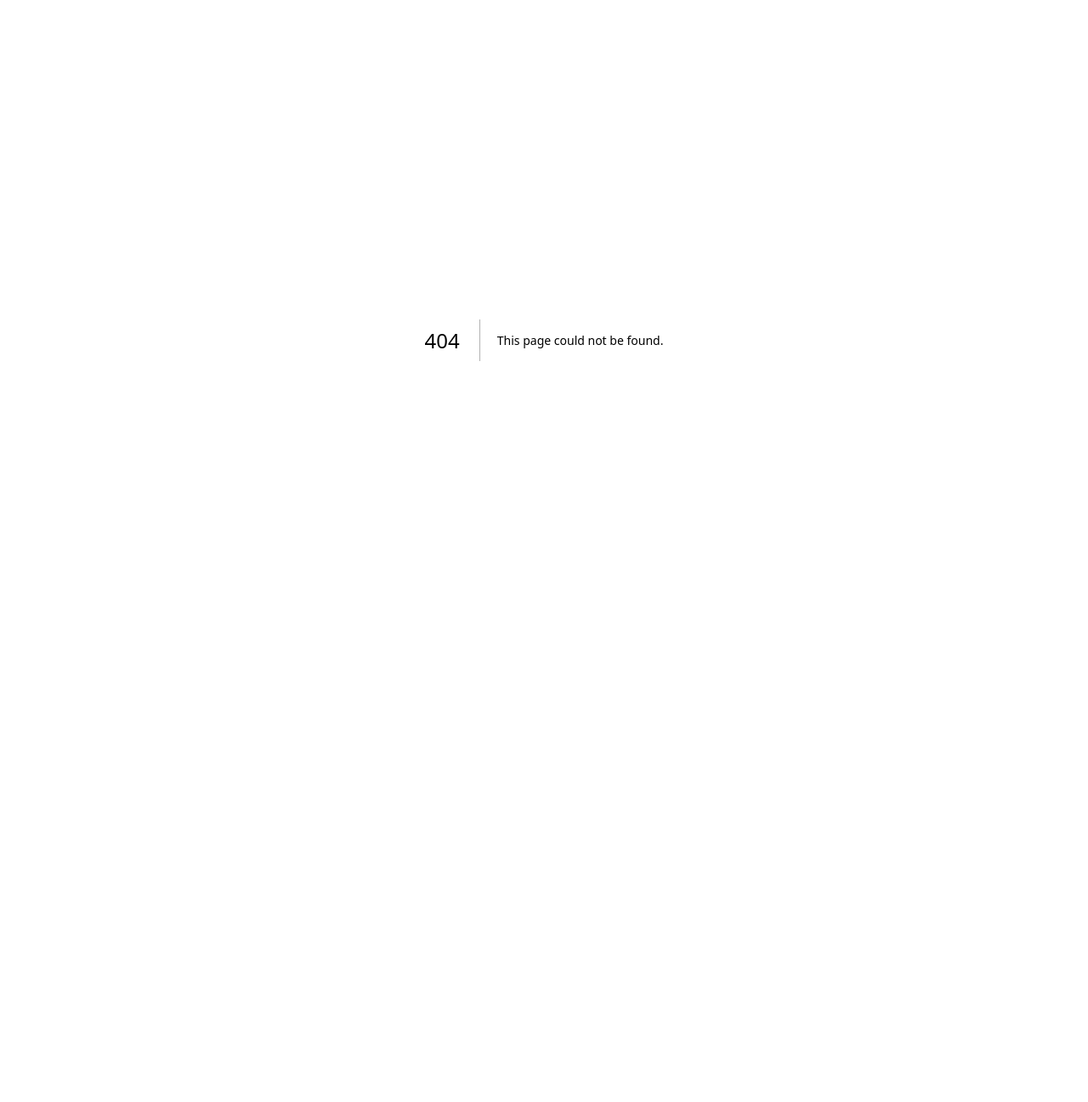
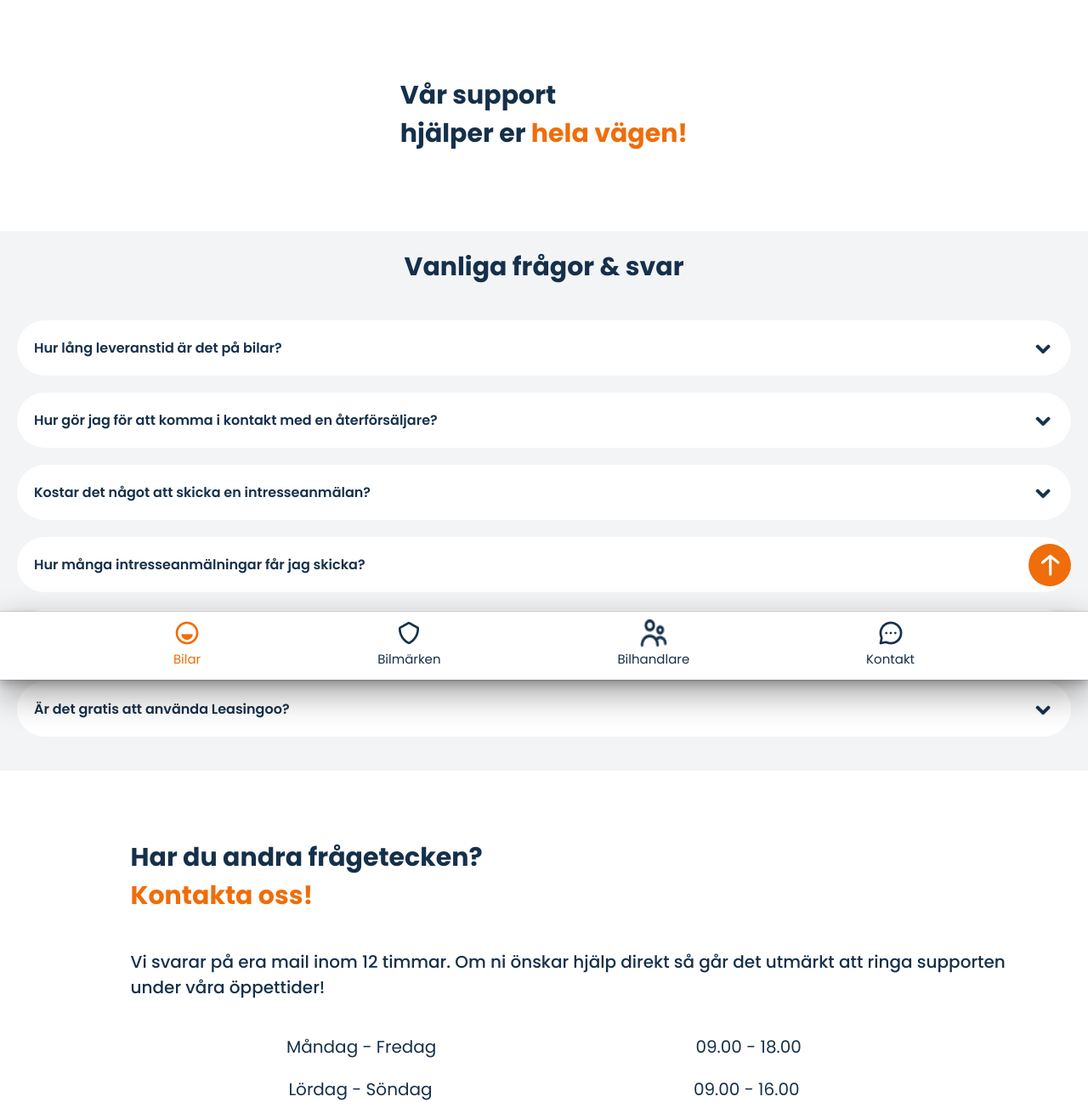
Before and after one commit to Leasingoo/leasingoo-main, a Next.js app: page /contact in a window 1280 px wide. Before the commit this address had no page. Shown: the top 1297 px of the page at 85% size. Before the commit the page ends 800 px from the top, so only its background shows below. Built offline with nearby package versions, Linux system fonts and the light colour scheme.

Commit message:
finished contact page

```diff
--- a/components/landing-page/Footer.tsx
+++ b/components/landing-page/Footer.tsx
@@ -6,7 +6,7 @@ import { SocialMediaButtonItem } from "../items/SocialMediaButtonItem";
 import { useMediaQuery } from "@material-ui/core";
 import { footerSocialMedia } from "../../helpers/static-data/landingPageData";
 
-export const Footer = ({ showSteps }: { showSteps?: boolean }) => {
+export const Footer = ({ contactPage }: { contactPage?: boolean }) => {
   const isMobile = useMediaQuery("(max-width:1400px)");
   const [privateLeasingLinks, setPrivateLeasingLinks] = useState([
     { name: "Jämför leasing", link: "" },
@@ -35,6 +35,7 @@ export const Footer = ({ showSteps }: { showSteps?: boolean }) => {
 
   return (
     <Flex flexDir="column" width="100%">
+      {!contactPage && (
         <Flex
           flexDir="column"
           w="100%"
@@ -81,6 +82,7 @@ export const Footer = ({ showSteps }: { showSteps?: boolean }) => {
             </Button>
           </Flex>
         </Flex>
+      )}
 
       <Flex
         flexDir="column"
--- /dev/null
+++ b/helpers/static-data/contactPageData.ts
@@ -0,0 +1,31 @@
+export const questionsAnswers = [
+  {
+    question: "Hur lång leveranstid är det på bilar?",
+    answer: "Some random answer, it will be this for now",
+  },
+  {
+    question: "Hur gör jag för att komma i kontakt med en återförsäljare?",
+    answer: "Some random answer, it will be this for now",
+  },
+  {
+    question: "Kostar det något att skicka en intresseanmälan?",
+    answer: "Some random answer, it will be this for now",
+  },
+  {
+    question: "Hur många intresseanmälningar får jag skicka?",
+    answer: "Some random answer, it will be this for now",
+  },
+  {
+    question: "Kan jag skicka flera intresseanmälningar samtidigt?",
+    answer: "Some random answer, it will be this for now",
+  },
+  {
+    question: "Är det gratis att använda Leasingoo?",
+    answer: "Some random answer, it will be this for now",
+  },
+];
+
+export const openingTimes = [
+  { days: "Måndag - Fredag", hours: "09.00 - 18.00" },
+  { days: "Lördag - Söndag", hours: "09.00 - 16.00" },
+];
--- /dev/null
+++ b/pages/contact.tsx
@@ -0,0 +1,210 @@
+import { Button, Flex, Text } from "@chakra-ui/react";
+import { useMediaQuery } from "@material-ui/core";
+import Image from "next/image";
+import { useState } from "react";
+import { Footer } from "../components/landing-page/Footer";
+import { Navbar } from "../components/landing-page/Navbar";
+import {
+  openingTimes,
+  questionsAnswers,
+} from "../helpers/static-data/contactPageData";
+
+const ContactPage = () => {
+  const isMobile = useMediaQuery("(max-width:1400px)");
+  const [selectedQuestion, setSelectedQuestion] = useState<
+    number | undefined
+  >();
+
+  return (
+    <Flex flexDir="column" scrollBehavior="smooth" alignItems="center">
+      <Navbar />
+      <Flex
+        pos="relative"
+        w="100%"
+        flexDir="column"
+        mt={"90px"}
+        mb={20}
+        alignItems="center"
+      >
+        {!isMobile && (
+          <Image
+            alt="header-image"
+            src={require("../assets/contact-page-header.png")}
+            style={{ width: "100%", height: "auto" }}
+          />
+        )}
+        {isMobile ? (
+          <Flex
+            w="100%"
+            flexDir="column"
+            alignItems="center"
+            justifyContent="center"
+          >
+            <Text color="#15304B" fontWeight="bold" fontSize={"30px"} mb={3}>
+              Vår support <br />
+              hjälper er <span style={{ color: "#EF6D0A" }}>hela vägen!</span>
+            </Text>
+          </Flex>
+        ) : (
+          <Text
+            color="#fff"
+            fontWeight="bold"
+            position={"absolute"}
+            fontSize="50px"
+            top={230}
+            left={400}
+            w={600}
+          >
+            Vår support hjälper er{" "}
+            <span style={{ color: "#EF6D0A" }}>hela vägen!</span>
+          </Text>
+        )}
+      </Flex>
+
+      <Flex
+        flexDir="column"
+        width={isMobile ? "100%" : "60%"}
+        mb={20}
+        alignItems={isMobile ? "center" : ""}
+        bgColor={isMobile ? "#15304B0D" : "#fff"}
+        p={isMobile ? 5 : 0}
+      >
+        <Text color="#15304B" fontSize={30} fontWeight="bold" mb={10}>
+          Vanliga frågor & svar
+        </Text>
+
+        {questionsAnswers.map((item, i) => (
+          <Flex
+            key={i}
+            flexDir="row"
+            w={"100%"}
+            h={isMobile ? "65px" : "55px"}
+            bgColor={
+              selectedQuestion === i ? "#15304B" : isMobile ? "#fff" : "#F3F4F6"
+            }
+            alignItems="center"
+            justifyContent="space-between"
+            mb={5}
+            pl={isMobile ? 5 : 20}
+            borderRadius={50}
+            cursor="pointer"
+            _hover={{ bgColor: selectedQuestion !== i && "#cfd1d4" }}
+            onClick={() => {
+              setSelectedQuestion((p) => (p === i ? undefined : i));
+            }}
+          >
+            <Text
+              fontSize={isMobile ? "16px" : "20px"}
+              fontWeight={600}
+              color={selectedQuestion === i ? "#fff" : "#15304B"}
+            >
+              {item.question}
+            </Text>
+
+            <Image
+              alt="arrow-icon"
+              src={require(`../assets/${
+                selectedQuestion === i ? "arrow-icon-white" : "arrow-icon"
+              }.png`)}
+              style={{
+                width: 25,
+                height: 25,
+                objectFit: "cover",
+                transform:
+                  selectedQuestion === i ? "rotate(0deg)" : "rotate(180deg)",
+                marginRight: 20,
+                marginLeft: 10,
+              }}
+            />
+          </Flex>
+        ))}
+      </Flex>
+
+      <Flex flexDir="column" width={isMobile ? "95%" : "65%"} mb={20}>
+        <Text
+          color="#15304B"
+          fontSize={30}
+          fontWeight="bold"
+          mb={10}
+          pl={isMobile ? "10%" : 0}
+        >
+          Har du andra frågetecken? <br />
+          <span style={{ color: "#EF6D0A" }}>Kontakta oss!</span>
+        </Text>
+        <Text
+          pl={isMobile ? "10%" : 0}
+          color="#15304B"
+          fontWeight={500}
+          w={isMobile ? "95%" : "60%"}
+          fontSize={20}
+          mb={10}
+        >
+          Vi svarar på era mail inom 12 timmar. Om ni önskar hjälp direkt så går
+          det utmärkt att ringa supporten under våra öppettider!{" "}
+        </Text>
+        {openingTimes.map((item, i) => (
+          <Flex
+            flexDir={"row"}
+            alignItems="center"
+            w={isMobile ? "100%" : "50%"}
+            justifyContent={isMobile ? "space-evenly" : ""}
+            mb={5}
+          >
+            <Text color="#15304B" w={isMobile ? "" : "60%"} fontSize={20}>
+              {item.days}
+            </Text>
+            <Text color="#15304B" w={isMobile ? "" : "60%"} fontSize={20}>
+              {item.hours}
+            </Text>
+          </Flex>
+        ))}
+        <Flex
+          w={isMobile ? "95%" : "40%"}
+          flexDir={"row"}
+          alignItems="center"
+          justifyContent="space-between"
+          mb={5}
+          mt={5}
+        >
+          <Button
+            flexDir="row"
+            alignItems="center"
+            justifyContent="space-evenly"
+            w={isMobile ? "45%" : "215px"}
+            bgColor={"#15304B"}
+            borderRadius={40}
+            p={7}
+            _hover={{ backgroundColor: "gray" }}
+          >
+            <Text color="#fff">Maila direkt </Text>
+            <Image
+              src={require(`../assets/redirect-arrow.png`)}
+              alt={"redirect-arrow"}
+            />
+          </Button>
+
+          <Button
+            flexDir="row"
+            alignItems="center"
+            justifyContent="space-evenly"
+            w={isMobile ? "45%" : "215px"}
+            bgColor={"#15304B"}
+            borderRadius={40}
+            p={7}
+            _hover={{ backgroundColor: "gray" }}
+          >
+            <Text color="#fff">Ring support </Text>
+            <Image
+              src={require(`../assets/redirect-arrow.png`)}
+              alt={"redirect-arrow"}
+            />
+          </Button>
+        </Flex>
+      </Flex>
+
+      <Footer contactPage />
+    </Flex>
+  );
+};
+
+export default ContactPage;
--- a/pages/retailers.tsx
+++ b/pages/retailers.tsx
@@ -77,6 +77,7 @@ const RetailersPage = () => {
             >
               {retailers.map((item: any, idx: number) => (
                 <Flex
+                  key={idx}
                   flexDir="row"
                   w={"100%"}
                   h={"55px"}
```
Also changed, not shown: assets/arrow-icon-white.png (added), assets/contact-page-header.png (added). Lines whose indentation alone changed are shown as unchanged.
